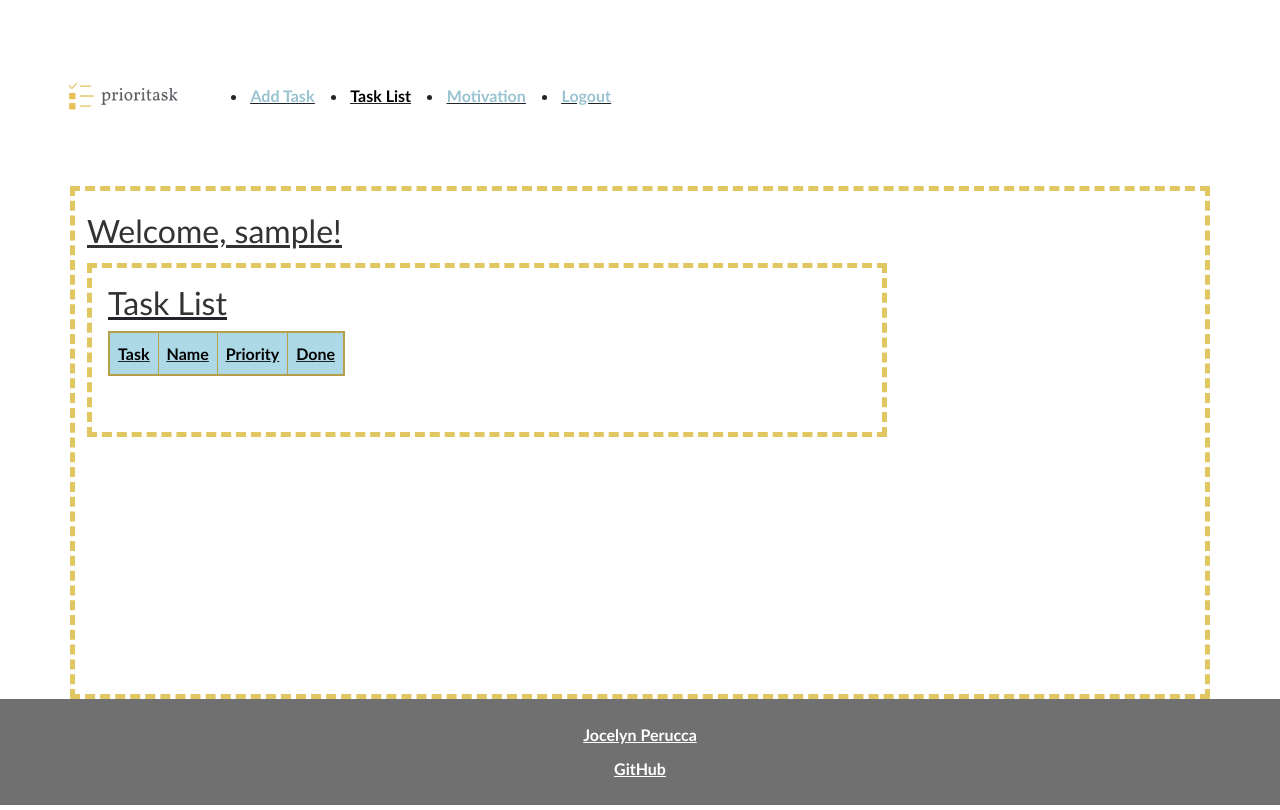
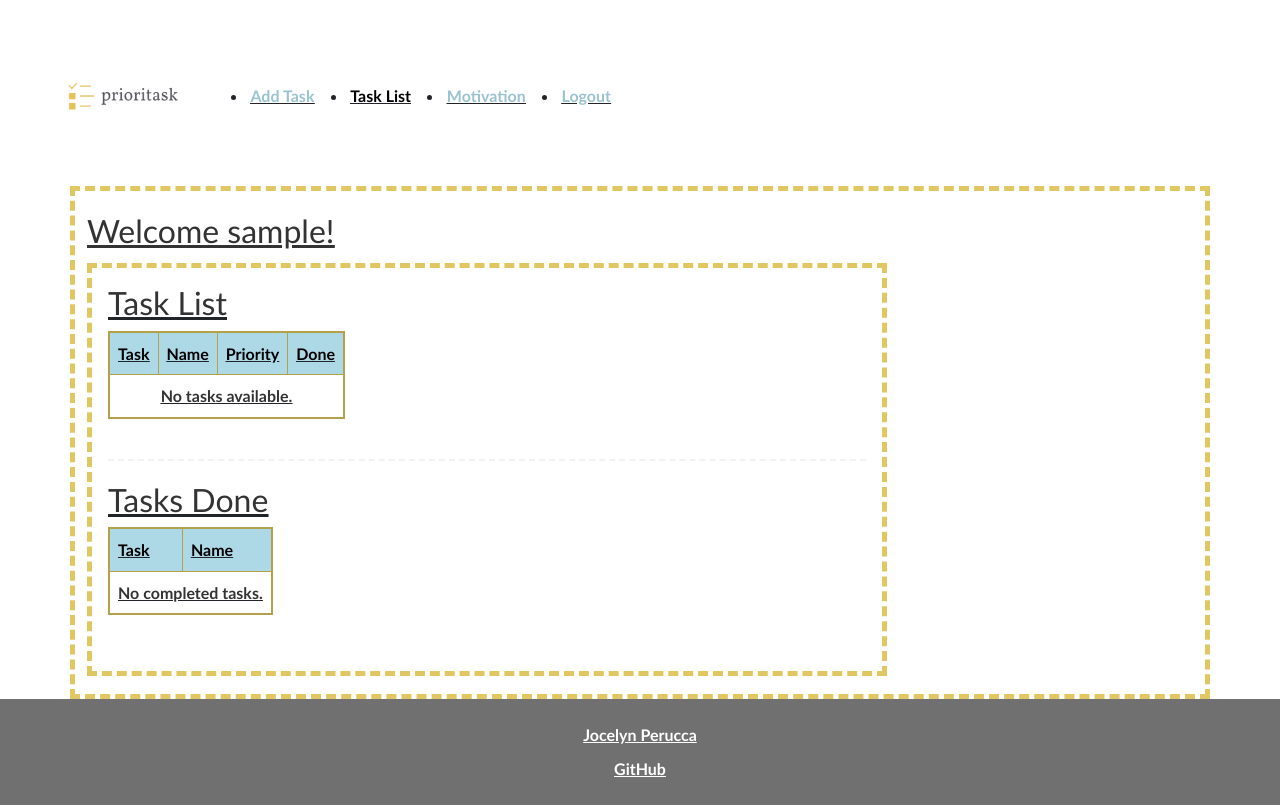
Before and after one commit to jocelynperucca/startup, a React (Vite) app: page /taskList in a window 1280 px wide. Built offline with nearby package versions, Linux system fonts and the light colour scheme; sample sign-in values are in the browser's storage.

Commit message:
task completed table made

```diff
--- a/src/addTask/addTask.jsx
+++ b/src/addTask/addTask.jsx
@@ -1,15 +1,18 @@
 import React, { useState } from 'react';
 import './addTask.css';
 
-export function AddTask({ userName, addTask }) {
+export function AddTask({ userName, setTasks }) {
   const [taskName, setTaskName] = useState('');
   const [priority, setPriority] = useState('low');
 
   const handleSubmit = (e) => {
-    e.preventDefault(); // Prevent page refresh
-    addTask(taskName, priority); // Call the function passed from App
-    setTaskName(''); // Clear the input field
-    setPriority('low'); // Reset priority to default
+    e.preventDefault();
+    if (taskName) {
+      const newTask = { taskName, userName, priority, completed: false };
+      setTasks((prevTasks) => [...prevTasks, newTask]);
+      setTaskName(''); // Reset task name
+      setPriority('low'); // Reset priority
+    }
   };
 
   return (
@@ -26,7 +29,7 @@ export function AddTask({ userName, addTask }) {
             id="taskName"
             placeholder="Enter task name"
             value={taskName}
-            onChange={(e) => setTaskName(e.target.value)} // Update state on input change
+            onChange={(e) => setTaskName(e.target.value)}
           />
         </div>
         <div>
@@ -34,7 +37,7 @@ export function AddTask({ userName, addTask }) {
           <select
             id="taskPriority"
             value={priority}
-            onChange={(e) => setPriority(e.target.value)} // Update state on priority change
+            onChange={(e) => setPriority(e.target.value)}
           >
             <option value="low">Low</option>
             <option value="medium">Medium</option>
--- a/src/app.jsx
+++ b/src/app.jsx
@@ -11,7 +11,8 @@ import './app.css';
 export default function App() {
     const [userName, setUserName] = useState(localStorage.getItem('userName') || '');
     const [authState, setAuthState] = useState(userName ? AuthState.Authenticated : AuthState.Unauthenticated);
-    const [tasks, setTasks] = useState([]); // State to manage tasks
+    const [tasks, setTasks] = useState([]); // Initialize tasks as an empty array
+    const [completedTasks, setCompletedTasks] = useState([]); // Initialize completed tasks as an empty array
 
     const onAuthChange = (loginUserName, newAuthState) => {
         setUserName(loginUserName);
@@ -23,9 +24,13 @@ export default function App() {
         }
     };
 
-    // Function to add a new task
-    const addTask = (taskName, priority) => {
-        setTasks([...tasks, { taskName, priority, userName }]);
+    const markAsDone = (index) => {
+        const task = tasks[index];
+        if (task) {
+            task.completed = true;
+            setTasks([...tasks]); // Update tasks to trigger re-render
+            setCompletedTasks([...completedTasks, task]); // Add task to completed tasks
+        }
     };
 
     return (
@@ -71,7 +76,7 @@ export default function App() {
                 <main className='container'>
                     {authState === AuthState.Authenticated && (
                         <div className='welcome-message'>
-                            <h2>Welcome, {userName}!</h2>
+                            <h2>Welcome {userName}!</h2>
                         </div>
                     )}
 
@@ -82,11 +87,11 @@ export default function App() {
                         />
                         <Route
                             path='/addTask'
-                            element={authState === AuthState.Authenticated ? <AddTask userName={userName} addTask={addTask} /> : <Navigate to="/" replace />}
+                            element={authState === AuthState.Authenticated ? <AddTask userName={userName} setTasks={setTasks} /> : <Navigate to="/" replace />}
                         />
                         <Route
                             path='/taskList'
-                            element={authState === AuthState.Authenticated ? <TaskList tasks={tasks} userName={userName} /> : <Navigate to="/" replace />}
+                            element={authState === AuthState.Authenticated ? <TaskList tasks={tasks} completedTasks={completedTasks} markAsDone={markAsDone} userName={userName} /> : <Navigate to="/" replace />}
                         />
                         <Route
                             path='/motivation'
--- a/src/taskList/taskList.jsx
+++ b/src/taskList/taskList.jsx
@@ -1,7 +1,7 @@
 import React from 'react';
 import './taskList.css';
 
-export function TaskList({ tasks }) {
+export function TaskList({ tasks, completedTasks, markAsDone, userName }) {
   return (
     <main>
       <h2>Task List</h2>
@@ -15,17 +15,59 @@ export function TaskList({ tasks }) {
           </tr>
         </thead>
         <tbody>
-          {tasks.map((task, index) => (
+          {tasks.length > 0 ? (
+            tasks.map((task, index) => {
+              if (!task.completed) {
+                return (
                   <tr key={index}>
                     <td>{task.taskName}</td>
                     <td>{task.userName}</td>
                     <td>{task.priority}</td>
                     <td className="checkbox">
-                <input type="checkbox" id={`markDone${index}`} name="done" value="done" />
+                      <input
+                        type="checkbox"
+                        id={`markDone${index}`}
+                        name="done"
+                        onChange={() => markAsDone(index)}
+                      />
                       <label htmlFor={`markDone${index}`}></label>
                     </td>
                   </tr>
-          ))}
+                );
+              } else {
+                return null; // Skip completed tasks
+              }
+            })
+          ) : (
+            <tr>
+              <td colSpan="4">No tasks available.</td>
+            </tr>
+          )}
+        </tbody>
+      </table>
+
+      <hr className="tabledivide" />
+      <h2>Tasks Done</h2>
+      <table className="TaskList">
+        <thead>
+          <tr>
+            <th>Task</th>
+            <th>Name</th>
+          </tr>
+        </thead>
+        <tbody>
+          {completedTasks.length > 0 ? (
+            completedTasks.map((task, index) => (
+              <tr key={index}>
+                <td>{task.taskName}</td>
+                <td>{task.userName}</td>
+              </tr>
+            ))
+          ) : (
+            <tr>
+              <td colSpan="2">No completed tasks.</td>
+            </tr>
+          )}
         </tbody>
       </table>
     </main>
```
Lines whose indentation alone changed are shown as unchanged.
